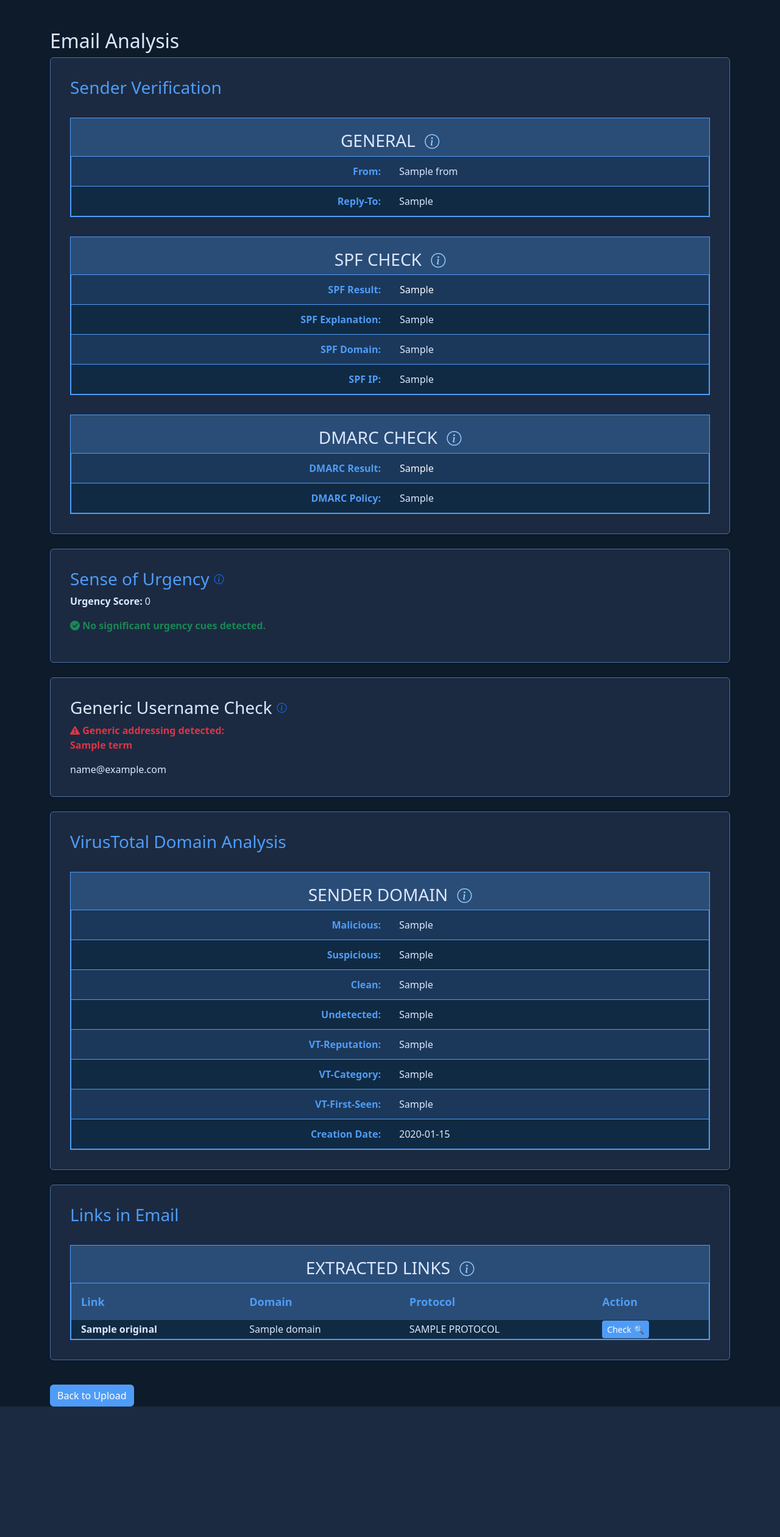
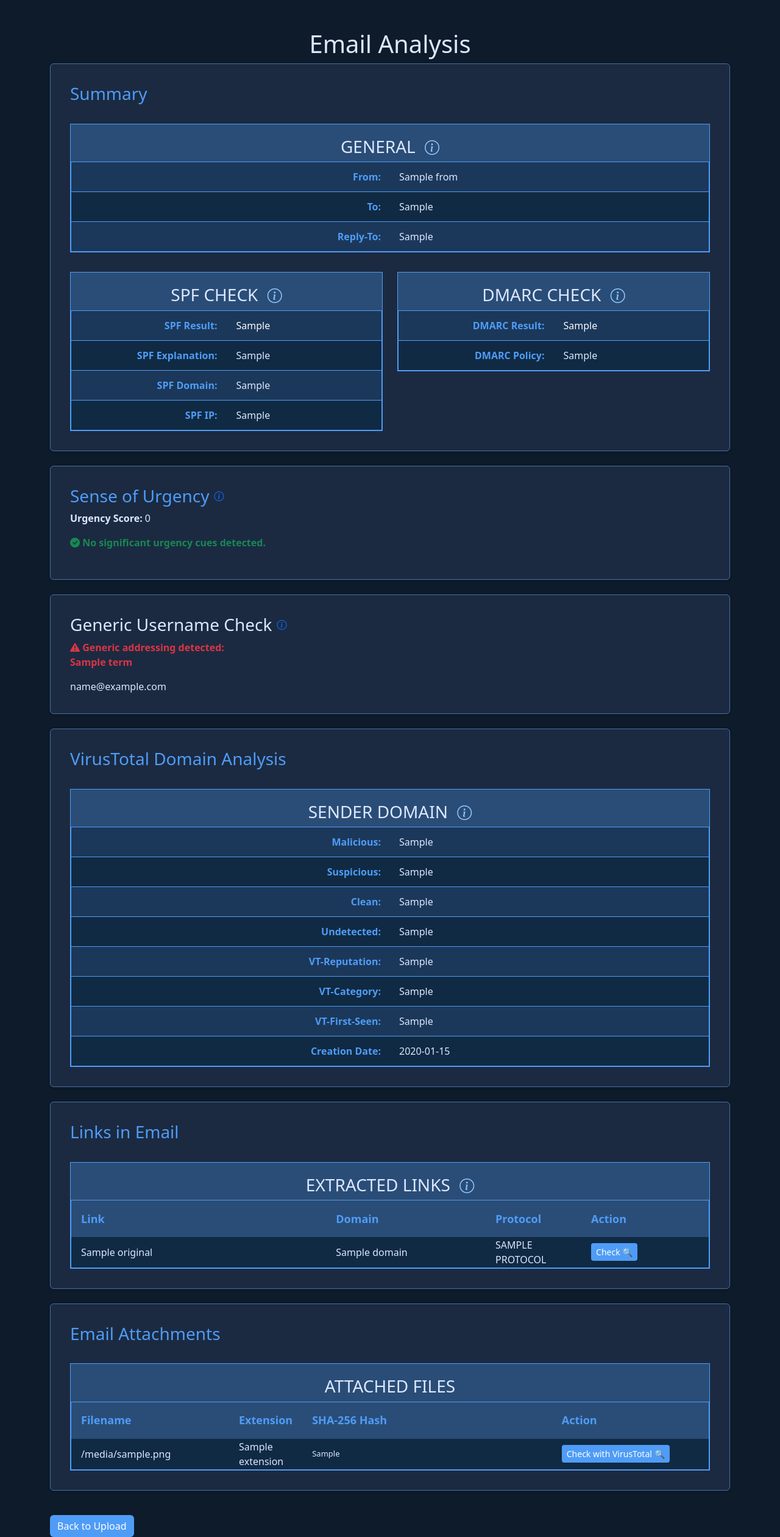
Before and after one commit to Pottifar/bachelor, a Flask app: template Templates/analyze.html in a window 1280 px wide. Shown: the whole page at 61% size. Before the commit the page ends 2307 px from the top, so only its background shows below. Run offline with Flask 3, Linux system fonts and the light colour scheme; the template is opened without the code that fills it: most values are stand-ins (such as "Sample title", 1, 10 or a date in 2020).

Commit message:
Made file hash check for attachments, some changes to styling

```diff
--- a/Templates/analyze.html
+++ b/Templates/analyze.html
@@ -16,7 +16,7 @@
     <script src="./static/JS/senderVerification.js"></script>
 </head>
 <body class="container mt-5">
-    <h2>Email Analysis</h2>
+    <h1>Email Analysis</h1>
 
     <!-- CARDS -->
     {% include 'sender_verification.html' %}
@@ -29,6 +29,8 @@
 
     {% include 'links.html' %}
 
+    {% include 'files.html' %}
+
     <a href="/" class="btn btn-primary mt-3">Back to Upload</a>
 
 </body>
--- /dev/null
+++ b/Templates/files.html
@@ -0,0 +1,55 @@
+<div class="card shadow-sm p-3 mb-4" style="background-color: var(--card-color); border-color: var(--border-color);">
+    <div class="card-body" style="color: var(--text-color);">
+
+        <div class="d-flex align-items-center mb-2">
+            <h3 class="card-title mb-0" style="color: var(--primary-color);">Email Attachments</h3>
+        </div>
+
+        <!-- ATTACHMENTS TABLE -->
+        <div class="table-container">
+            <h3 class="table-header" style="background-color: var(--section-header-color); color: var(--text-color);">
+                ATTACHED FILES
+            </h3>
+
+            <table class="align-middle w-100" style="border: 1px solid var(--table-border);">
+                <thead>
+                    <tr class="link-table-header">
+                        <th class="text-left px-3" style="color: var(--primary-color); width: 25%;">Filename</th>
+                        <th class="text-left px-3" style="color: var(--primary-color); width: 10%;">Extension</th>
+                        <th class="text-left px-3" style="color: var(--primary-color); width: 40%;">SHA-256 Hash</th>
+                        <th class="text-left px-3" style="color: var(--primary-color); width: 25%;">Action</th>
+                    </tr>
+                </thead>
+                <tbody>
+                    {% for file in email_files %}
+                    <tr style="background-color: {% if loop.index0 % 2 == 0 %}var(--row-even-color){% else %}var(--row-odd-color){% endif %}">
+                        <td class="text-left px-3 text-truncate" style="color: var(--text-color); max-width: 200px; white-space: nowrap; overflow: hidden; text-overflow: ellipsis;"
+                            data-bs-toggle="tooltip" data-bs-placement="top" title="{{ file.filename }}">
+                            {{ file.filename }}
+                        </td>
+                        <td class="text-left px-3" style="color: var(--text-color);">{{ file.extension }}</td>
+                        <td class="text-left px-3" style="color: var(--text-color); font-size: small; word-break: break-all;">
+                            {{ file.sha256 }}
+                        </td>
+                        <td class="text-left px-3">
+                            <button class="btn btn-primary btn-sm check-file-btn"
+                                    data-hash="{{ file.sha256 }}"
+                                    data-index="{{ loop.index }}">
+                                Check with VirusTotal 🔍
+                            </button>
+                        </td>
+                    </tr>
+                    <!-- Result Row (Initially Hidden) -->
+                    <tr id="file-result-{{ loop.index }}" style="display: none; background-color: {% if loop.index0 % 2 == 0 %}var(--row-even-color){% else %}var(--row-odd-color){% endif %};">
+                        <td colspan="4" class="text-center" style="color: var(--text-color);">
+                            <span id="vt-file-result-{{ loop.index }}"></span>
+                        </td>
+                    </tr>
+                    {% endfor %}
+                </tbody>
+            </table>
+        </div>
+    </div>
+</div>
+
+<script src="../static/JS/file_hash_check.js"></script>
--- a/Templates/links.html
+++ b/Templates/links.html
@@ -29,16 +29,21 @@
             <table class="align-middle w-100" style="border: 1px solid var(--table-border);">
                 <thead>
                     <tr class="link-table-header">
-                        <th class="text-left px-3" style="color: var(--primary-color);">Link</th>
-                        <th class="text-left px-3" style="color: var(--primary-color);">Domain</th>
-                        <th class="text-left px-3" style="color: var(--primary-color);">Protocol</th>
-                        <th class="text-left px-3" style="color: var(--primary-color);">Action</th>
+                        <th class="text-left px-3" style="color: var(--primary-color); width: 40%;">Link</th>
+                        <th class="text-left px-3" style="color: var(--primary-color); width: 25%;">Domain</th>
+                        <th class="text-left px-3" style="color: var(--primary-color); width: 15%;">Protocol</th>
+                        <th class="text-left px-3" style="color: var(--primary-color); width: 20%;">Action</th>
                     </tr>
                 </thead>
                 <tbody>
                     {% for link, details in links.items() %}
                     <tr style="background-color: {% if loop.index0 % 2 == 0 %}var(--row-even-color){% else %}var(--row-odd-color){% endif %}">
-                        <th class="text-left px-3" style="color: var(--text-color);">{{ details.original }}</th>
+                        <!-- Truncated link with tooltip -->
+                        <td class="text-left px-3 text-truncate"
+                            style="color: var(--text-color); max-width: 250px; white-space: nowrap; overflow: hidden; text-overflow: ellipsis;"
+                            data-bs-toggle="tooltip" data-bs-placement="top" title="{{ details.original }}">
+                            {{ details.original }}
+                        </td>
                         <td class="text-left px-3" style="color: var(--text-color);">{{ details.domain }}</td>
                         <td class="text-left px-3" style="color: var(--text-color);">{{ details.protocol|upper }}</td>
                         <td class="text-left px-3">
@@ -50,9 +55,9 @@
                         </td>
                     </tr>
                     <!-- Result Row -->
-                    <tr id="result-{{ loop.index }}" style="display: none; background-color: {% if loop.index0 % 2 == 0 %}var(--row-even-color){% else %}var(--row-odd-color){% endif %};">
+                    <tr id="result-link-{{ loop.index }}" style="display: none; background-color: {% if loop.index0 % 2 == 0 %}var(--row-even-color){% else %}var(--row-odd-color){% endif %};">
                         <td colspan="4" class="text-center" style="color: var(--text-color);">
-                            <span id="vt-result-{{ loop.index }}">Checking...</span>
+                            <span id="vt-link-result-{{ loop.index }}">Checking...</span>
                         </td>
                     </tr>
                     {% endfor %}
@@ -61,4 +66,5 @@
         </div>
     </div>
 </div>
+
 <script src="../static/JS/link_check.js"></script>
--- a/Templates/sender_verification.html
+++ b/Templates/sender_verification.html
@@ -2,7 +2,7 @@
     <div class="card-body" style="color: var(--text-color);">
 
         <div class="d-flex align-items-center mb-2">
-            <h3 class="card-title mb-0" style="color: var(--primary-color);">Sender Verification</h3>
+            <h3 class="card-title mb-0" style="color: var(--primary-color);">Summary</h3>
         </div>
 
         <!-- GENERAL SECTION -->
@@ -32,19 +32,27 @@
                         <th scope="row" class="text-end" style="color: var(--primary-color);">From:</th>
                         <td style="color: var(--text-color);">{{ headers["From"] }}</td>
                     </tr>
+                    <tr style="background-color: var(--row-even-color);">
+                        <th scope="row" class="text-end" style="color: var(--primary-color);">To:</th>
+                        <td style="color: var(--text-color);">{{ headers["To"] }}</td>
+                    </tr>
                     <tr style="background-color: var(--row-odd-color);">
                         <th scope="row" class="text-end" style="color: var(--primary-color);">Reply-To:</th>
                         <td style="color: var(--text-color);">{{ headers["Reply-To"] }}</td>
                     </tr>
+
                 </tbody>
             </table>
         </div>
 
-        <!-- SPF SECTION -->
+        <div class="row">
+            <!-- SPF CHECK -->
+            <div class="col-md-6">
                 <div class="table-container">
                     <h3 class="table-header" style="background-color: var(--section-header-color); color: var(--text-color);">
                         SPF CHECK
-                <span class="tooltip-trigger ms-2" data-bs-toggle="tooltip" data-bs-placement="top" data-bs-html="true" data-bs-custom-class="custom-tooltip"
+                        <span class="tooltip-trigger ms-2" data-bs-toggle="tooltip" data-bs-placement="top" data-bs-html="true"
+                            data-bs-custom-class="custom-tooltip"
                             title="
                                 <div style='max-width: 250px; padding: 8px; text-align: left; font-size: 14px;'>
                                     <h4 style='margin-bottom: 8px; font-size: 16px;'>🔍 SPF Check</h4>
@@ -67,9 +75,8 @@
                             <tr style="background-color: var(--row-even-color);">
                                 <th scope="row" class="text-end" style="color: var(--primary-color);">SPF Result:</th>
                                 <td class="px-3">
-                            <span class="
-                                {% if headers['SPF-Result'] == 'PASS' %}text-success fw-bold{% elif headers['SPF-Result'] == 'FAIL' %}text-danger fw-bold{% elif headers['SPF-Result'] == 'NEUTRAL' %}text-warning fw-bold{% else %}text-light{% endif %}
-                            " style="color: var(--success-color);">
+                                    <span class="{% if headers['SPF-Result'] == 'PASS' %}text-success fw-bold{% elif headers['SPF-Result'] == 'FAIL' %}text-danger fw-bold{% elif headers['SPF-Result'] == 'NEUTRAL' %}text-warning fw-bold{% else %}text-light{% endif %}"
+                                        style="color: var(--success-color);">
                                         {{ headers["SPF-Result"] }}
                                     </span>
                                 </td>
@@ -89,12 +96,15 @@
                         </tbody>
                     </table>
                 </div>
+            </div>
 
-        <!-- DMARC SECTION -->
+            <!-- DMARC CHECK -->
+            <div class="col-md-6">
                 <div class="table-container">
                     <h3 class="table-header" style="background-color: var(--section-header-color); color: var(--text-color);">
                         DMARC CHECK
-                <span class="tooltip-trigger ms-2" data-bs-toggle="tooltip" data-bs-placement="top" data-bs-html="true" data-bs-custom-class="custom-tooltip"
+                        <span class="tooltip-trigger ms-2" data-bs-toggle="tooltip" data-bs-placement="top" data-bs-html="true"
+                            data-bs-custom-class="custom-tooltip"
                             title="
                                 <div style='max-width: 250px; padding: 8px; text-align: left; font-size: 14px;'>
                                     <h4 style='margin-bottom: 8px; font-size: 16px;'>🔍 DMARC Check</h4>
@@ -106,7 +116,6 @@
                                         <strong>Why it matters:</strong> DMARC adds an extra layer of protection by allowing domain owners to enforce policies on unauthorized emails. A failed DMARC check helps to identify emails that are likely spoofed or phishing attempts.
                                     </div>
                                 </div>
-
                             ">
                             <i class="bi bi-info-circle" style="color: var(--accent-color); font-size: 1.5rem;"></i>
                         </span>
@@ -116,9 +125,7 @@
                             <tr style="background-color: var(--row-odd-color);">
                                 <th scope="row" class="text-end" style="color: var(--primary-color);">DMARC Result:</th>
                                 <td class="px-3">
-                            <span class="
-                                {% if headers['DMARC-Result'] == 'PASS' %}text-success fw-bold{% elif headers['DMARC-Result'] == 'FAIL' %}text-danger fw-bold{% else %}text-light{% endif %}
-                            ">
+                                    <span class="{% if headers['DMARC-Result'] == 'PASS' %}text-success fw-bold{% elif headers['DMARC-Result'] == 'FAIL' %}text-danger fw-bold{% else %}text-light{% endif %}">
                                         {{ headers["DMARC-Result"] }}
                                     </span>
                                 </td>
@@ -132,3 +139,6 @@
                 </div>
             </div>
         </div>
+
+    </div>
+</div>
--- a/app.py
+++ b/app.py
@@ -7,6 +7,8 @@ from email_processing.raw import get_email_body
 from email_processing.sense_of_urgency import detect_urgency, get_urgency_words
 from email_processing.username_check import detect_generic_username
 from email_processing.link_check import extract_email_links
+from email_processing.file_check import extract_attachment_info
+from email_processing.vt_check import vt_check_file_hash
 
 app = Flask(__name__)
 
@@ -58,6 +60,9 @@ def analyze_email():
     # Check links
     extracted_links = extract_email_links(body_text)
 
+    # Check files
+    files = extract_attachment_info(file_content)
+
     return render_template(
         'analyze.html', raw_email=file_content.decode('utf-8'),
         headers=parsed_headers,
@@ -66,7 +71,8 @@ def analyze_email():
         email_body=body_text,
         urgency_found=found_urgency_words,
         generic_username_detection=generic_username_detection,
-        links=extracted_links
+        links=extracted_links,
+        email_files=files
         )
 
 @app.route('/check_url', methods=['POST'])
@@ -80,5 +86,17 @@ def check_url():
     result = vt_check_url(url_to_check)
     return jsonify(result)
 
+@app.route('/check_file_hash', methods=['POST'])
+def check_file_hash():
+    """API endpoint to check a file hash with VirusTotal."""
+    data = request.json
+    file_hash = data.get("hash")
+
+    if not file_hash:
+        return jsonify({"error": "No hash provided"}), 400
+
+    result = vt_check_file_hash(file_hash)
+    return jsonify(result)
+
 if __name__ == '__main__':
     app.run(debug=True)
--- a/email_processing/link_check.py
+++ b/email_processing/link_check.py
@@ -33,7 +33,7 @@ def extract_email_links(email_content):
                 link_data = parse_link(link)  # Create link object
                 links[link] = link_data  # Store object in dictionary
 
-    logging.debug(f"Extracted Links: {links}")
+   # logging.debug(f"Extracted Links: {links}")
     return links
 
 def parse_link(link):
--- a/static/CSS/style.css
+++ b/static/CSS/style.css
@@ -136,6 +136,9 @@ body {
     padding-bottom: 8px; /* Reduce extra bottom padding */
 }
 
+h1 {
+    text-align: center;
+}
 
 /* ------------------------------------- TOOLTIP ------------------------------------- */
 .tooltip {
--- /dev/null
+++ b/static/JS/file_hash_check.js
@@ -0,0 +1,60 @@
+document.addEventListener("DOMContentLoaded", function () {
+    document.querySelectorAll(".check-file-btn").forEach(button => {
+        button.addEventListener("click", function () {
+            const fileHash = this.dataset.hash;
+            const rowIndex = this.dataset.index;
+            checkFileHash(fileHash, rowIndex);
+        });
+    });
+});
+
+function checkFileHash(fileHash, rowIndex) {
+    console.log("CLICK");
+    const resultRow = document.getElementById(`file-result-${rowIndex}`);
+    const resultSpan = document.getElementById(`vt-file-result-${rowIndex}`);
+
+    // Show the result row and indicate processing
+    resultRow.style.display = "table-row";
+    resultSpan.innerHTML = `<span style="color: var(--text-color);">⏳ Scanning... (this may take a few minutes)</span>`;
+
+    // Send request to Flask backend
+    fetch("/check_file_hash", {
+        method: "POST",
+        headers: { "Content-Type": "application/json" },
+        body: JSON.stringify({ hash: fileHash })
+    })
+    .then(response => response.json())
+    .then(data => {
+        if (data.error) {
+            resultSpan.innerHTML = `<span style="color: var(--danger-color); font-weight: bold;">❌ Error: ${data.error}</span>`;
+            return;
+        }
+
+        if (data.message === "This file has not been seen before") {
+            resultSpan.innerHTML = `
+                <span style="color: var(--info-color); font-weight: bold;"> This file has not been seen before by VirusTotal.</span>
+            `;
+            return;
+        }
+
+        // Determine colors based on results
+        const malColor = data.malicious > 0 ? "var(--danger-color)" : "var(--success-color)";
+        const susColor = data.suspicious > 0 ? "var(--warning-color)" : "var(--success-color)";
+        const undetectedColor = data.undetected > 0 ? "var(--info-color)" : "var(--border-color)";
+
+        // Display results with color-coded text
+        resultSpan.innerHTML = `
+            <div style="padding-top: 8px; padding-bottom: 8px; display: flex; justify-content: center; gap: 12px; flex-wrap: wrap;">
+                <span class="badge bg-danger" style="font-size: 14px; padding: 6px 12px;">⚠️ Malicious: ${data.malicious}</span>
+                <span class="badge bg-warning" style="font-size: 14px; padding: 6px 12px;">❓ Suspicious: ${data.suspicious}</span>
+                <span class="badge bg-success" style="font-size: 14px; padding: 6px 12px;">✅ Undetected: ${data.undetected}</span>
+            </div>
+            <div style="margin-top: 8px; text-align: center;">
+                <a href="${data.vt_link}" target="_blank" class="btn btn-sm btn-outline-primary">🔗 View on VirusTotal</a>
+            </div>
+        `;
+    })
+    .catch(error => {
+        resultSpan.innerHTML = `<span style="color: var(--danger-color); font-weight: bold;">❌ Failed to fetch results.</span>`;
+    });
+}
--- a/static/JS/link_check.js
+++ b/static/JS/link_check.js
@@ -9,8 +9,8 @@ document.addEventListener("DOMContentLoaded", function () {
 });
 
 function checkLink(link, rowIndex) {
-    const resultRow = document.getElementById(`result-${rowIndex}`);
-    const resultSpan = document.getElementById(`vt-result-${rowIndex}`);
+    const resultRow = document.getElementById(`result-link-${rowIndex}`);
+    const resultSpan = document.getElementById(`vt-link-result-${rowIndex}`);
 
     // Show the result row and indicate processing
     resultRow.style.display = "table-row";
@@ -36,10 +36,13 @@ function checkLink(link, rowIndex) {
 
         // Display results with color-coded text
         resultSpan.innerHTML = `
-            <div style="padding-top: 12px; padding-bottom: 12px;">
-                <span style="color: ${malColor}; font-weight: bold;"> Malicious: ${data["VT-Malicious"]}</span> |
-                <span style="color: ${susColor}; font-weight: bold;"> Suspicious: ${data["VT-Suspicious"]}</span> |
-                <span style="color: ${cleanColor}; font-weight: bold;"> Clean: ${data["VT-Clean"]}</span>
+            <div style="padding-top: 8px; padding-bottom: 8px; display: flex; justify-content: center; align-items: center; gap: 12px; flex-wrap: wrap;">
+                <span class="badge bg-danger" style="font-size: 14px; padding: 6px 12px;">⚠️ Malicious: ${data["VT-Malicious"]}</span>
+                <span class="badge bg-warning" style="font-size: 14px; padding: 6px 12px;">❓ Suspicious: ${data["VT-Suspicious"]}</span>
+                <span class="badge bg-success" style="font-size: 14px; padding: 6px 12px;">✅ Clean: ${data["VT-Clean"]}</span>
+            </div>
+            <div style="margin-top: 8px; text-align: center;">
+                <a href="https://www.virustotal.com/gui/url/${data["VT-Hash"]}" target="_blank" class="btn btn-sm btn-outline-primary">🔗 View on VirusTotal</a>
             </div>
         `;
     })
```
Also changed, not shown: email_processing/file_check.py (added, +63 -0 lines), email_processing/sender_verification.py (+23 -23 lines), email_processing/username_check.py (+4 -4 lines), email_processing/vt_check.py (+65 -14 lines). Lines whose indentation alone changed are shown as unchanged.
